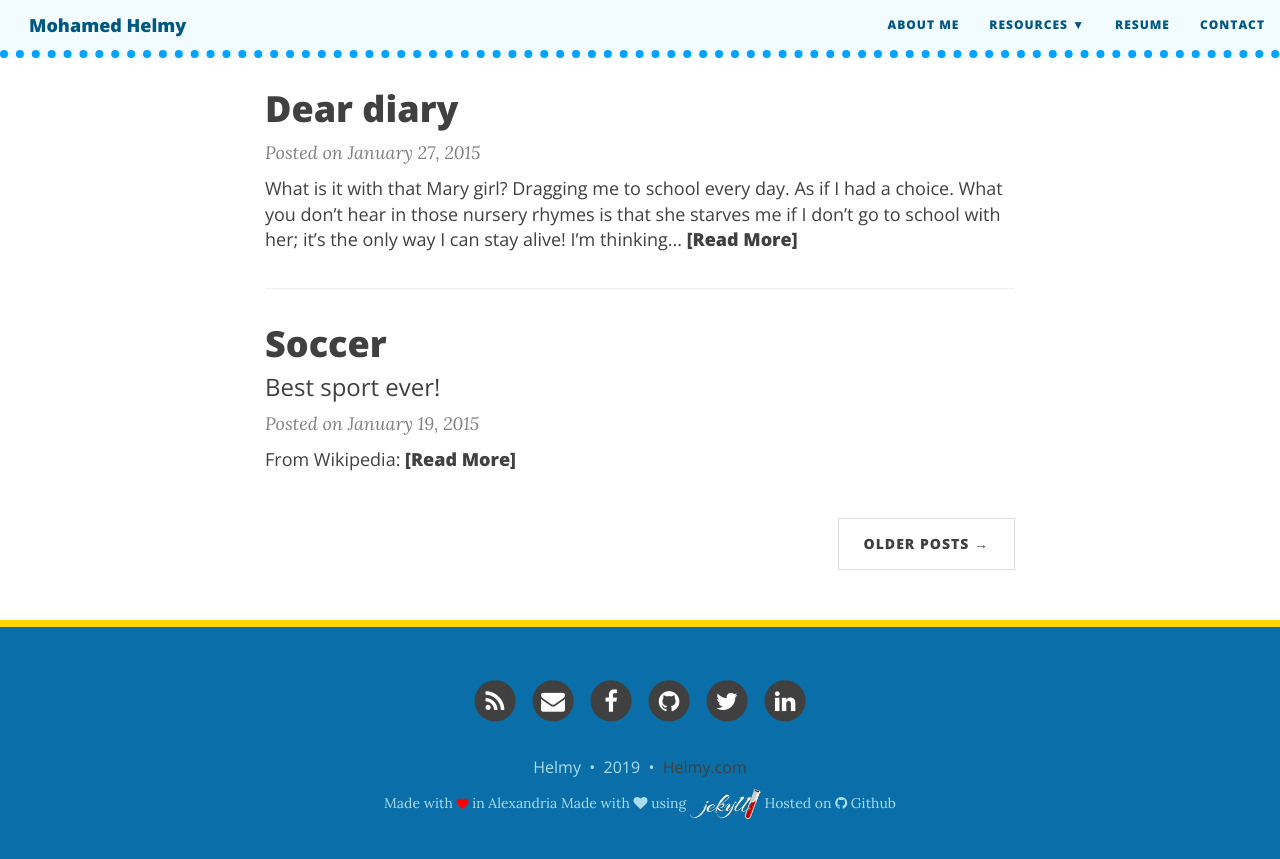
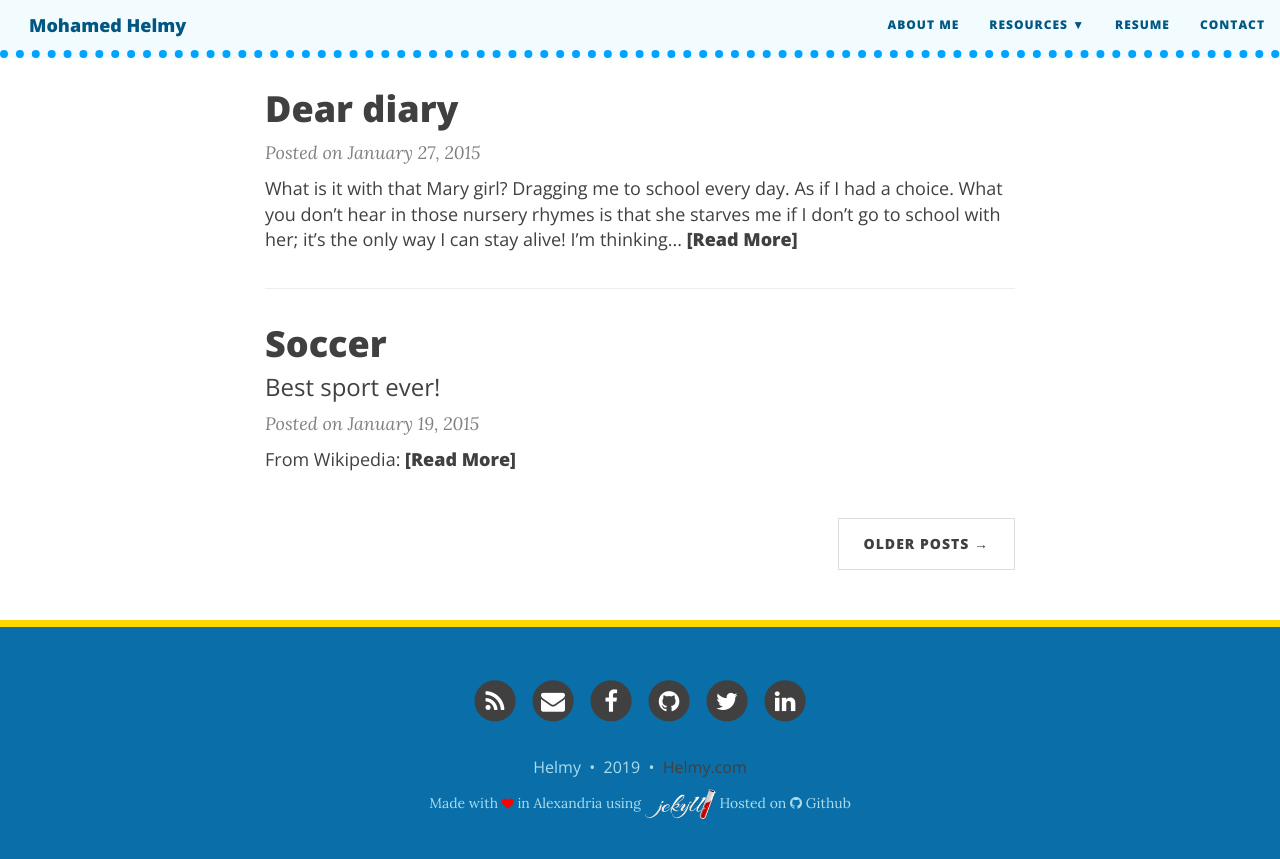
Before and after one commit to M-Helmy/m-helmy.github.io, a Jekyll site: the page built from index.html, in a window 1280 px wide and 900 px high, scrolled down 1155 px. Shown: the top 859 px of the window. Built offline with Jekyll 4.4.1, drawn with Linux system fonts in a browser that asks for light colours; nearby versions of some CDN libraries; the list of posts is cut into pages by our own code.

Commit message:
Update footer.html

```diff
--- a/_includes/footer.html
+++ b/_includes/footer.html
@@ -42,9 +42,8 @@
       </p>
           <!-- Please don't remove this, keep my open source work credited :) -->
     <p class="theme-by text-muted">
-      Made with <i class="fa fa-heart" style="font-size:12px;color:red"></i> in Alexandria
 
-      Made with <i class="fa fa-heart"></i> using <img src="img/jekyll.png" alt="jekyll logo"> Hosted on <i class="fa fa-github"></i> Github</p>
+      Made with <i class="fa fa-heart" style="font-size:12px;color:red"></i> in Alexandria using <img src="img/jekyll.png" alt="jekyll logo"> Hosted on <i class="fa fa-github"></i> Github</p>
 
 
     </p>
```
